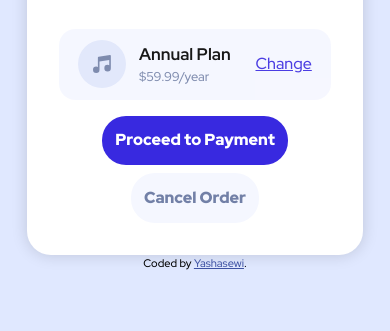
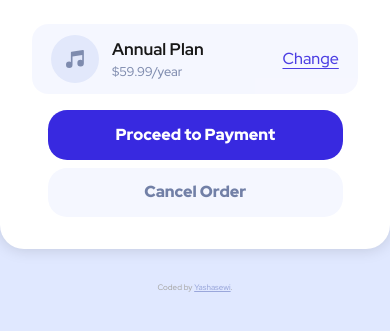
Before and after one commit to Yashasewi/order-summary-component, a plain HTML site: page index.html in a window 390 px wide. Shown: the part 431-762 px from the top of the page. Drawn offline with Linux system fonts and the light colour scheme.

Commit message:
css done

```diff
--- a/Style.css
+++ b/Style.css
@@ -81,11 +81,13 @@ select {
   }
 }
  .attribution {
-    font-size: 11px;
+    color: darkgrey;
+    font-size: 8px;
     text-align: center;
+    font-weight: var(--font-weight-light);
 }
 .attribution a {
-    color: hsl(228, 45%, 44%);
+    color: hsl(228, 47%, 73%);
 }
 
 * {
@@ -116,7 +118,7 @@ body{
     border-radius: 1.5rem;
     box-shadow: 0px 0px 1rem rgba(0, 0, 0, 0.151);
     /* padding: 2rem; */
-    margin: 5rem auto 0rem auto;
+    margin: 3rem auto 2rem auto;
     /* justify-content: center; */
     align-items: center;
     width: 40%;
@@ -206,44 +208,91 @@ body{
     font-size: 0.8rem;
 }
 
+
+
 .buttons{
-    width: 100%;
-    display: flex;
-    flex-direction: column;
-    justify-content: center;
-    align-items: center;
-    gap: 0.5rem;
-
+    margin-left: 1rem;
 }
 button{
     font-weight: var(--font-weight-light);
     cursor: pointer;
     transition: all 0.3s ease-in-out;
+    /* width: 90%; */
 }
 
 .proceed{
     border: none;
     background-color: var(--button-clr);
-    border-radius: 1.5rem;
+    border-radius: 1.2rem;
     color: white;
     padding: 0.8rem;
-    width: 100%;
     font-size: 1rem;
     font-weight: var(--font-weight-bold);
-    /* margin-bottom: 0.5rem; */
+    width: 95%;
+    min-width: 10rem;
+    margin-bottom: 0.5rem;
 }
 
 .cancel{
     border: none;
     background-color: var(--text-clr-light);
-    border-radius: 1.5rem;
+    border-radius: 1.2rem;
     color: white;
     padding: 0.8rem;
-    width: 100%;
+    width: 95%;
     font-size: 1rem;
     color: var(--text-clr);
     font-weight: var(--font-weight-bold);
     margin: 0 auto;
     margin-bottom:2rem;
-    /* margin-bottom: 0.5rem; */
 }
+
+
+.proceed:hover{
+    opacity: 0.9;
+    transform: scale(1.025);
+}
+
+.cancel:hover{
+    transform: scale(1.025);
+}
+.box a{
+    text-underline-offset: 0.24rem;
+}
+
+.box a:hover{
+    opacity: 0.8;
+    text-decoration: none;
+    transform: scale(1.02);
+}
+
+
+
+
+@media screen and (max-width: 40rem) {
+    body{
+        background-image: url(./images/pattern-background-mobile.svg);
+        background-repeat: no-repeat;
+        background-size: contain;
+        width: auto;
+        height: auto;
+        padding: 0;
+        margin: 0;
+    }
+    .card{
+        width: 100%;
+        height: auto;
+        min-height: auto;
+        max-height: auto;
+    }
+    .card_content{
+        display: flex;
+        flex-direction: column;
+        justify-content: center;
+        align-items: center;
+        width: 100%;
+        height: auto;
+        padding: 2rem 2rem 0rem 2rem;
+    }
+
+}
```
